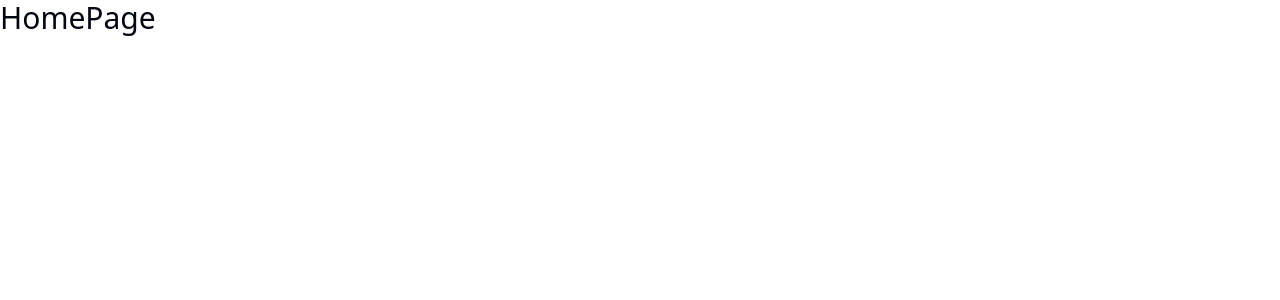
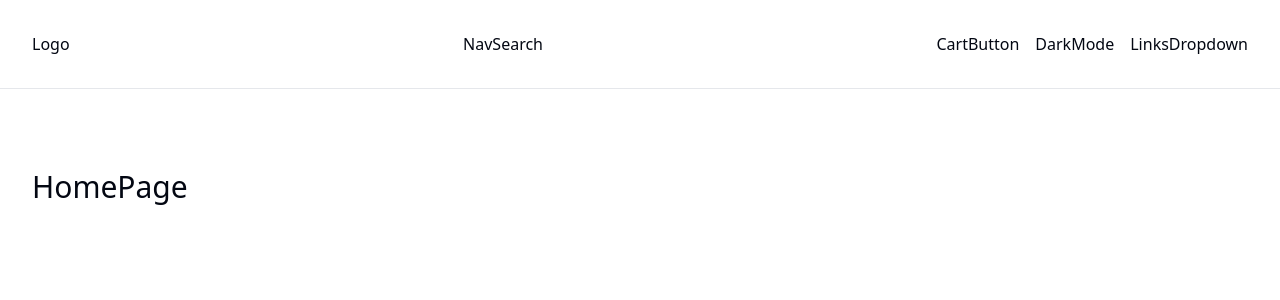
Before and after one commit to allanReyMacasaquit/sari, a Next.js app: page / in a window 1280 px wide. Shown: the top 300 px of the page. Built offline with nearby package versions, Linux system fonts and the light colour scheme.

Commit message:
Create Navbar Component

```diff
--- a/app/globals.css
+++ b/app/globals.css
@@ -1,5 +1,5 @@
-@import "tailwindcss";
-@import "tw-animate-css";
+@import 'tailwindcss';
+@import 'tw-animate-css';
 
 @custom-variant dark (&:is(.dark *));
 
--- a/app/layout.tsx
+++ b/app/layout.tsx
@@ -1,6 +1,8 @@
 import type { Metadata } from 'next';
 import { Geist, Geist_Mono } from 'next/font/google';
 import './globals.css';
+import Navbar from '@/components/navbar/Navbar';
+import Container from '@/components/global/Container';
 
 const geistSans = Geist({
 	variable: '--font-geist-sans',
@@ -27,7 +29,8 @@ export default function RootLayout({
 			<body
 				className={`${geistSans.variable} ${geistMono.variable} antialiased`}
 			>
-				{children}
+				<Navbar />
+				<Container className='py-20'>{children}</Container>
 			</body>
 		</html>
 	);
--- a/app/page.tsx
+++ b/app/page.tsx
@@ -1,4 +1,4 @@
 function HomePage() {
-	return <h1 className='text-3xl'>HomePage</h1>;
+	return <h1 className='text-3xl mx-auto'>HomePage</h1>;
 }
 export default HomePage;
--- /dev/null
+++ b/components/global/Container.tsx
@@ -0,0 +1,17 @@
+import { cn } from '@/lib/utils';
+
+function Container({
+	children,
+	className,
+}: {
+	children: React.ReactNode;
+	className?: string;
+}) {
+	return (
+		<div className={cn('mx-auto max-w-6xl xl:max-w-7xl px-8', className)}>
+			{children}
+		</div>
+	);
+}
+
+export default Container;
--- a/components/navbar/Navbar.tsx
+++ b/components/navbar/Navbar.tsx
@@ -1,4 +1,23 @@
+import Container from '../global/Container';
+import CartButton from './CartButton';
+import DarkMode from './DarkMode';
+import LinksDropdown from './LinksDropdown';
+import Logo from './Logo';
+import NavSearch from './NavSearch';
+
 function Navbar() {
-	return <div>Navbar</div>;
+	return (
+		<nav className='border-b '>
+			<Container className='flex flex-col sm:flex-row  sm:justify-between sm:items-center flex-wrap gap-4 py-8'>
+				<Logo />
+				<NavSearch />
+				<div className='flex gap-4 items-center '>
+					<CartButton />
+					<DarkMode />
+					<LinksDropdown />
+				</div>
+			</Container>
+		</nav>
+	);
 }
 export default Navbar;
--- a/package.json
+++ b/package.json
@@ -16,6 +16,7 @@
     "next": "15.4.6",
     "react": "19.1.0",
     "react-dom": "19.1.0",
+    "react-icons": "^5.5.0",
     "tailwind-merge": "^3.3.1"
   },
   "devDependencies": {
```
Also changed, not shown: 1 other file (tests, documents, lock files or other folders). Lines whose indentation alone changed are shown as unchanged.
